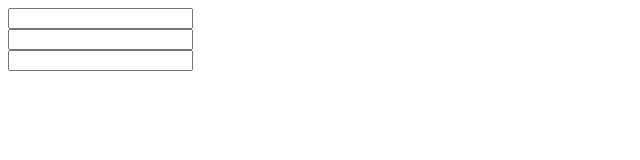
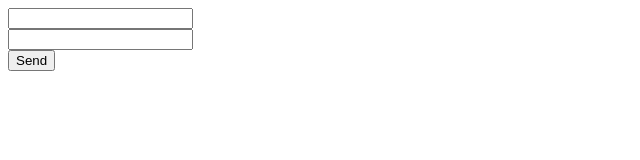
Before and after one commit to bereczkybalazs/docler-chat, a plain HTML site: page public/index.html in a window 1280 px wide. Shown: the whole page, without its empty margins (0-640 px from the left). Drawn offline with nearby package versions, Linux system fonts and the light colour scheme.

Commit message:
[markup] create a structure for the chat

```diff
--- a/public/index.html
+++ b/public/index.html
@@ -14,7 +14,7 @@
                 <input type="text" class="messageInput">
             </div>
             <div class="col-3">
-                <input type="text" class="submitButton">
+                <button class="submitButton">Send</button>
             </div>
         </div>
     </div>
```
